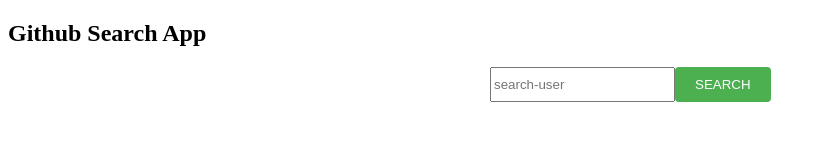
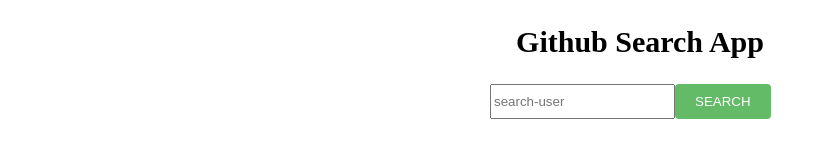
Before and after one commit to judy-chelangat/Github-search-app, a plain HTML site: page index.html in a window 1280 px wide. Shown: the whole page, without its empty margins (0-825 px from the left). Drawn offline with Linux system fonts and the light colour scheme.

Commit message:
added styling to the h2 to centre it

```diff
--- a/style.css
+++ b/style.css
@@ -1,13 +1,21 @@
+/* styling for the search button */
 #search-btn{
        padding: 10px 20px;
-        background-color: #4CAF50;
+        background-color: #64bb67;
         color: white;
         border: none;
         border-radius: 4px;
         cursor: pointer;
 }
+/* form styling  */
 #search{
     display: flex;
     width: 300px;
     margin: 0 auto;
 }
+
+h2{
+    text-align: center;
+    font-size: 30px;
+    font-weight: 800;
+}
```
